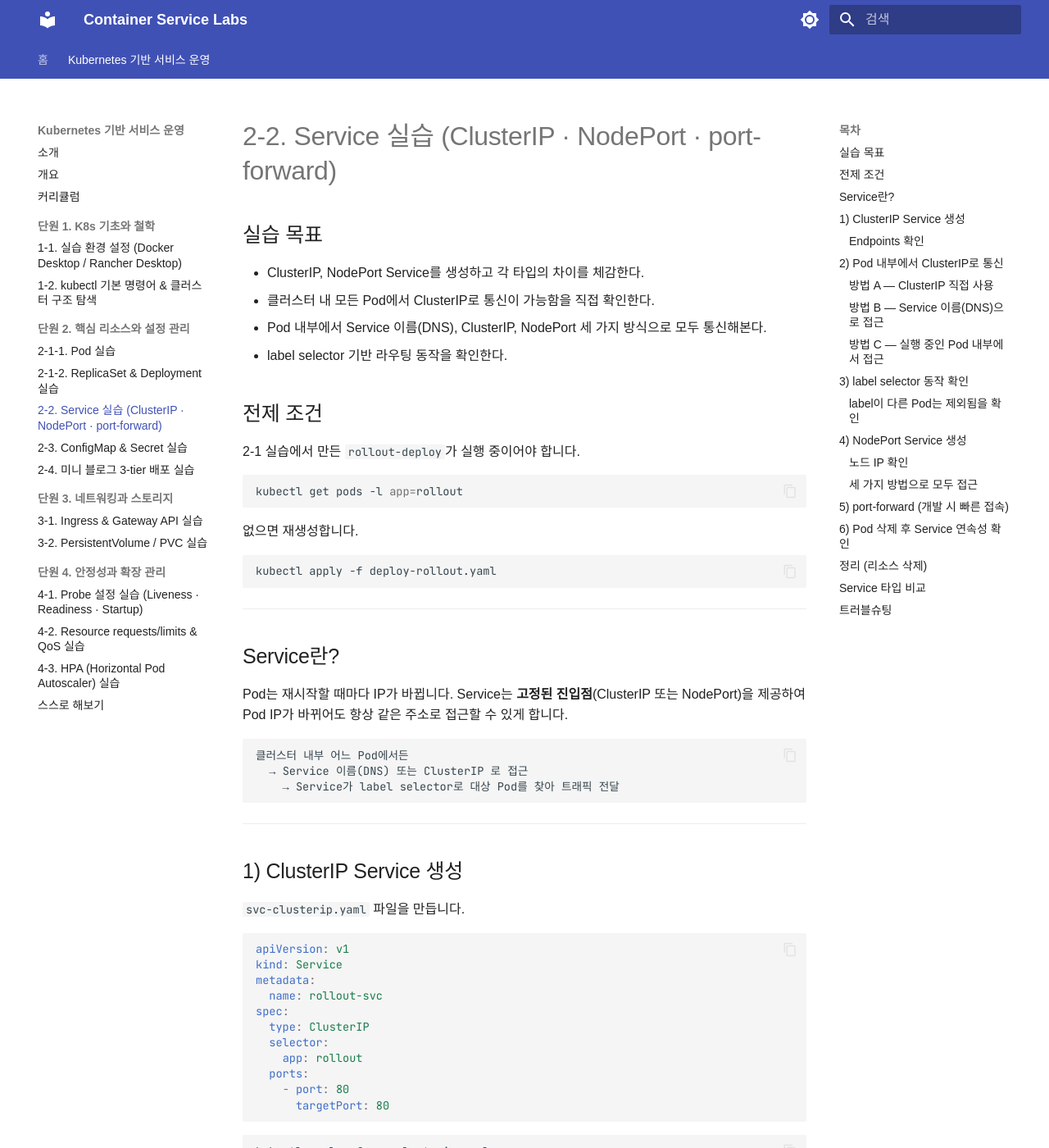
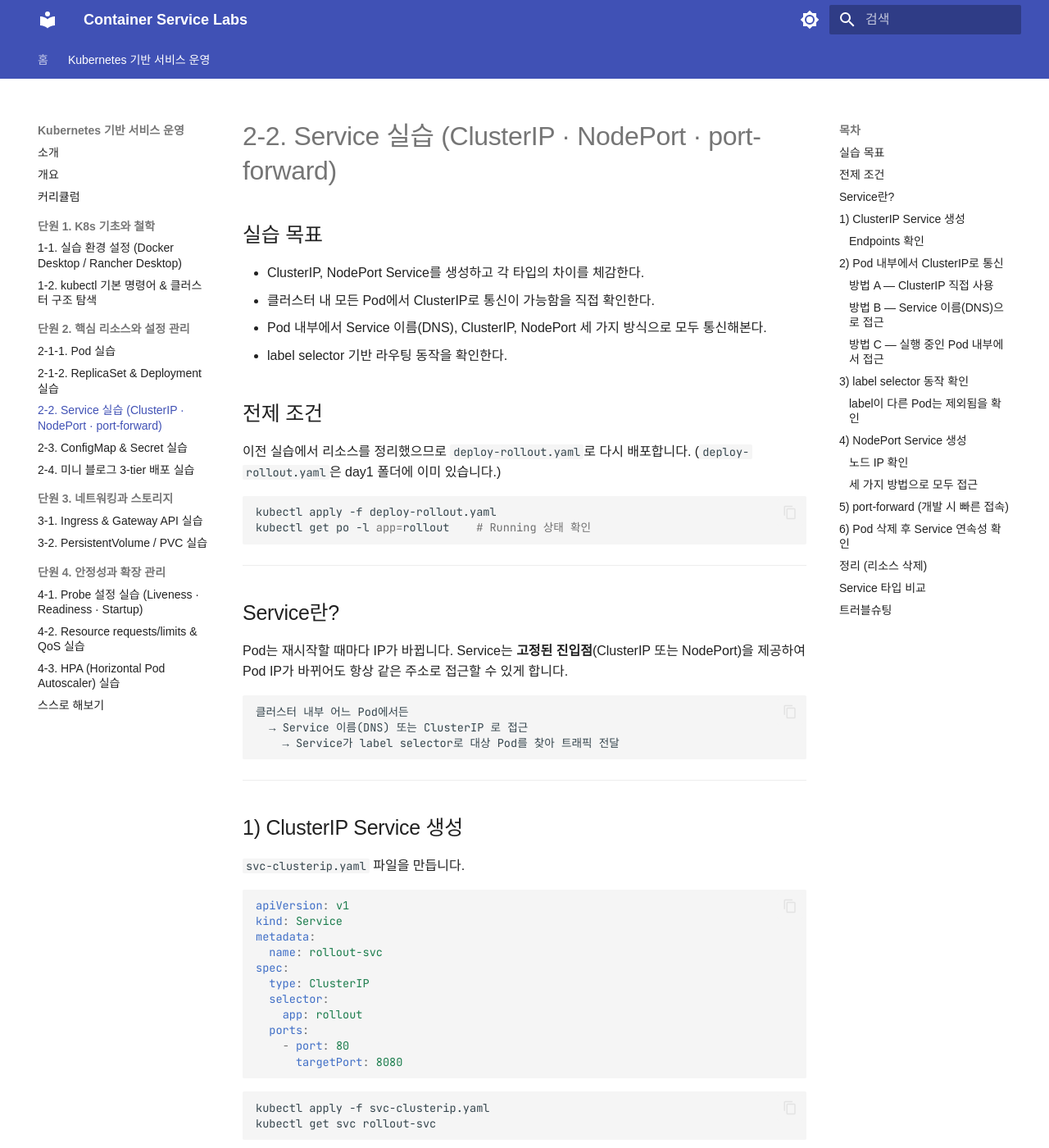
Before and after one commit to skilleat-labs/docker-k8s-labs, an MkDocs documentation site: the page built from docs/modules/module10/2-2.md, in a window 1280 px wide and 1400 px high. Shown: the whole window at 82% size. Built offline with MkDocs 1.6.1 and Material for MkDocs 9.7.7, drawn with Linux system fonts in a browser that asks for light colours; some web fonts are replaced; some of the changed text lies outside the part shown.

Commit message:
fix: 2-2 전제 조건 재배포 안내로 변경, targetPort 8080으로 수정, Rancher Desktop으로 통일

````diff
--- a/docs/modules/module10/2-2.md
+++ b/docs/modules/module10/2-2.md
@@ -9,16 +9,12 @@
 
 ## 전제 조건
 
-2-1 실습에서 만든 `rollout-deploy`가 실행 중이어야 합니다.
-
-```bash
-kubectl get pods -l app=rollout
-```
-
-없으면 재생성합니다.
+이전 실습에서 리소스를 정리했으므로 `deploy-rollout.yaml`로 다시 배포합니다.
+(`deploy-rollout.yaml`은 day1 폴더에 이미 있습니다.)
 
 ```bash
 kubectl apply -f deploy-rollout.yaml
+kubectl get po -l app=rollout    # Running 상태 확인
 ```
 
 ---
@@ -50,7 +46,7 @@ spec:
     app: rollout
   ports:
     - port: 80
-      targetPort: 80
+      targetPort: 8080
 ```
 
 ```bash
@@ -183,7 +179,7 @@ spec:
     app: rollout
   ports:
     - port: 80
-      targetPort: 80
+      targetPort: 8080
       nodePort: 30080
 ```
 
````
Also changed, not shown: other parts of docs/modules/module10/2-2.md (+1 -1 lines).
